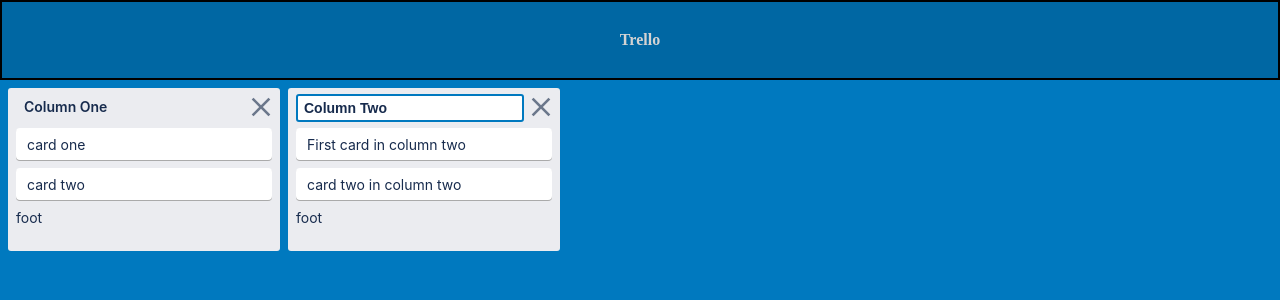
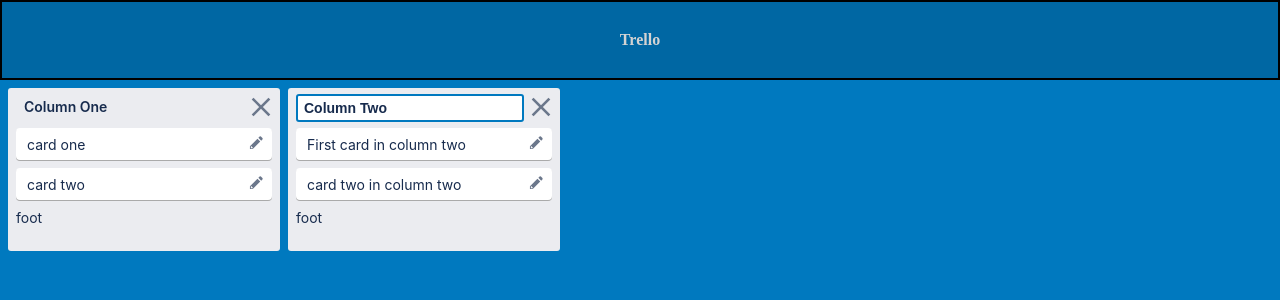
Before and after one commit to AlexFicachi/Trello, a React (Create React App) app: page / in a window 1280 px wide. Shown: the top 300 px of the page. Built offline with nearby package versions, Linux system fonts and the light colour scheme.

Commit message:
Added Icons using generic component configures specific component pattern

```diff
--- a/src/components/Board.js
+++ b/src/components/Board.js
@@ -1,6 +1,6 @@
 import React, {useContext} from 'react'
 import styled from 'styled-components';
-import {Column} from './Column';
+import {Column} from './column/Column';
 import {Context} from '../Context';
 
 export const Board = () => {
--- a/src/components/Card.js
+++ b/src/components/card/Card.js
@@ -1,6 +1,6 @@
 import React from 'react'
 import styled from 'styled-components';
-import {RegularCard} from './card/RegularCard';
+import {RegularCard} from './RegularCard';
 
 const Card = () => {
     return (
--- /dev/null
+++ b/src/components/card/CardIcon.js
@@ -0,0 +1,47 @@
+import React, {useRef, useEffect, useState} from 'react'
+import styled from 'styled-components';
+import {GoPencil} from 'react-icons/go';
+import {Icon} from '../shared/Icon';
+
+export const CardIcon = () => {
+
+    let [height, setHeight] = useState();
+
+    let myRef = useRef()
+
+    useEffect(()=>{
+        setHeight(myRef.current.offsetHeight);
+    },[]);
+
+    return (
+        <Wrapper
+            ref={myRef}
+            myRef={myRef}
+            height={height}
+        >
+            <Icon
+                icon={<GoPencil size={15}/>}
+            />
+        </Wrapper>
+    )
+}
+
+const Wrapper = styled.div`
+    display: flex;
+    justify-content: center;
+    padding: 5px 0;
+    position: absolute;
+    margin-top: 2px;
+    margin-right: 2px;
+    top: 0;
+    right: 0;
+    height: 89%;
+    width: ${({height})=>height}px;
+    border-radius: 3px;
+    &:hover{
+        background: rgb(218,219,226);
+        & *{
+            color: #172b4d;
+        }
+    }
+`
--- a/src/components/card/RegularCard.js
+++ b/src/components/card/RegularCard.js
@@ -1,18 +1,19 @@
-import React, {useContext} from 'react'
+import React from 'react'
 import styled from 'styled-components';
-import {Context} from '../../Context';
-import {GoPencil} from 'react-icons/go';
+import {RegularCardText} from './RegularCardText';
+import {CardIcon} from './CardIcon';
 
 export const RegularCard = () => {
-    let myContext = useContext(Context);
     return (
         <Wrapper>
-            {myContext.name}
+            <RegularCardText/>
+            <CardIcon/>
         </Wrapper>
     )
 }
 
 let Wrapper = styled.div`
+    position: relative;
     background: white;
     width: 256px;
     line-height: 1.5em;
--- /dev/null
+++ b/src/components/card/RegularCardText.js
@@ -0,0 +1,18 @@
+import React, {useContext} from 'react'
+import styled from 'styled-components';
+import {Context} from '../../Context';
+
+export const RegularCardText = () => {
+
+    let myContext = useContext(Context);
+
+    return (
+        <Wrapper>
+            {myContext.name}
+        </Wrapper>
+    )
+}
+
+const Wrapper = styled.div`
+
+`
--- a/src/components/Column.js
+++ b/src/components/column/Column.js
@@ -1,8 +1,8 @@
 import React from 'react';
 import styled from 'styled-components';
-import {ColumnHeader} from './column/ColumnHeader';
-import {ColumnMain} from './column/ColumnMain';
-import {ColumnFoot} from './column/ColumnFoot';
+import {ColumnHeader} from './ColumnHeader';
+import {ColumnMain} from './ColumnMain';
+import {ColumnFoot} from './ColumnFoot';
 
 export const Column = () => {
     return (
--- a/src/components/column/ColumnHeader.js
+++ b/src/components/column/ColumnHeader.js
@@ -2,9 +2,8 @@
 import styled from 'styled-components';
 import {ColumnTitle} from './ColumnTitle';
 import {EditColumnTitle} from './EditColumnTitle';
-import {Icon} from '../shared/Icon';
 import {Context} from '../../Context';
-import {IoMdClose} from 'react-icons/io';
+import {ColumnIcon} from './ColumnIcon';
 
 export const ColumnHeader = () => {
     let myContext = useContext(Context);
@@ -14,9 +13,7 @@
     return (
         <Wrapper>
             {title}
-            <Icon
-                icon={<IoMdClose/>}
-            />
+            <ColumnIcon/>
         </Wrapper>
     )
 }
@@ -24,6 +21,7 @@
 const Wrapper = styled.div`
     min-height: 35px;
     display: grid;
+    align-items: flex-start;
     grid-template-columns: 88% 12%;
     grid-template-rows: 1fr;
 `
--- /dev/null
+++ b/src/components/column/ColumnIcon.js
@@ -0,0 +1,24 @@
+import React from 'react'
+import styled from 'styled-components';
+import {IoMdClose} from 'react-icons/io';
+import {Icon} from '../shared/Icon';
+
+export const ColumnIcon = () => {
+    return (
+        <Wrapper>
+            <Icon
+                icon={<IoMdClose size={32}/>}
+            />
+        </Wrapper>
+    )
+}
+
+const Wrapper = styled.div`
+    border-radius: 3px;
+    margin-top: -2px;
+    margin-right: -2px;
+    cursor: pointer;
+    &:hover {
+        background: rgb(218,219,226);
+    }
+`
--- a/src/components/column/ColumnMain.js
+++ b/src/components/column/ColumnMain.js
@@ -1,7 +1,7 @@
 import React, {useContext} from 'react';
 import {Context} from '../../Context';
 import styled from 'styled-components';
-import {Card} from '../Card';
+import {Card} from '../card/Card';
 
 export const ColumnMain = () => {
     const myContext = useContext(Context);
--- a/src/components/shared/Icon.js
+++ b/src/components/shared/Icon.js
@@ -16,16 +16,7 @@
     align-items: center;
     justify-items: center;
     color: rgb(107,119,139);
-    & svg{
-        height: 32px;
-        width: 32px;
-        margin-top: -2px;
-        margin-right: -2px;
-    }
-    & svg:hover{
-        background: rgb(218,219,226);
-        border-radius: 3px;
-        cursor: pointer;
+    & :hover{
         color: #172b4d;
     }
 `
```
